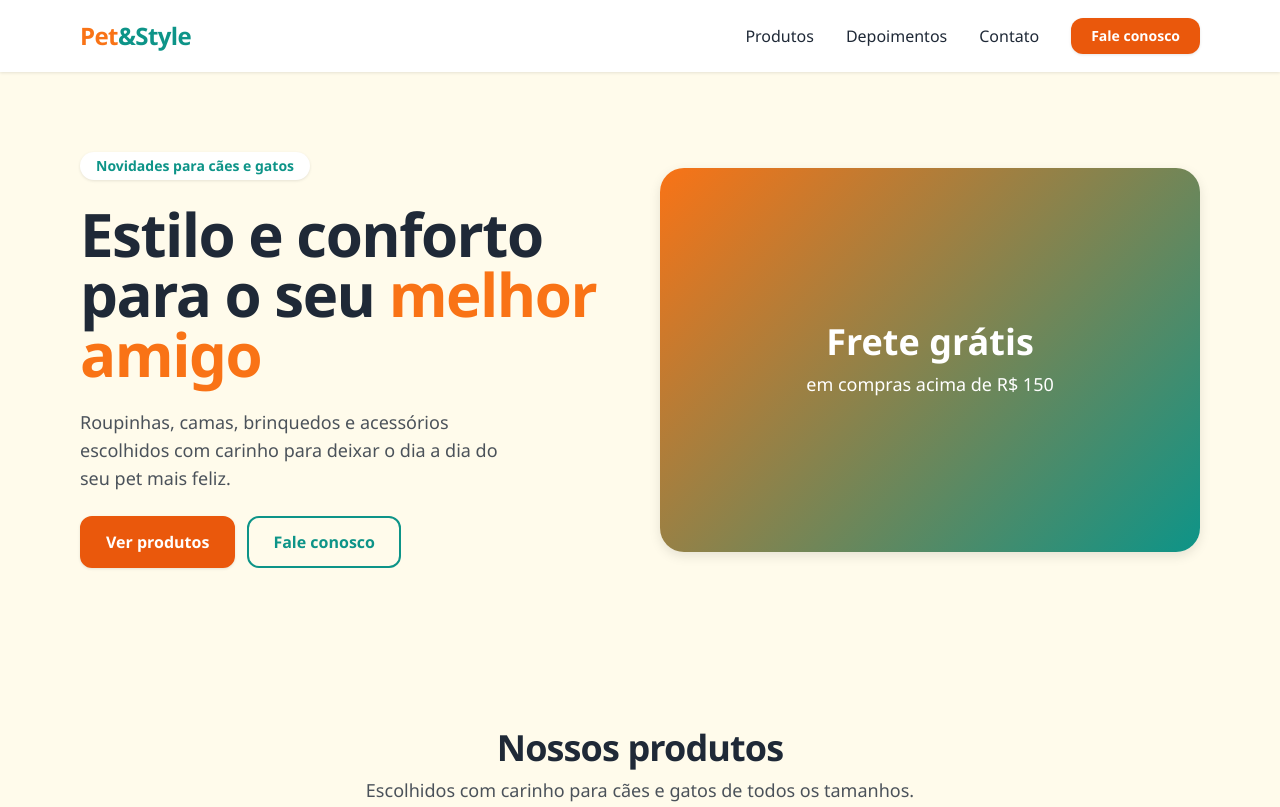
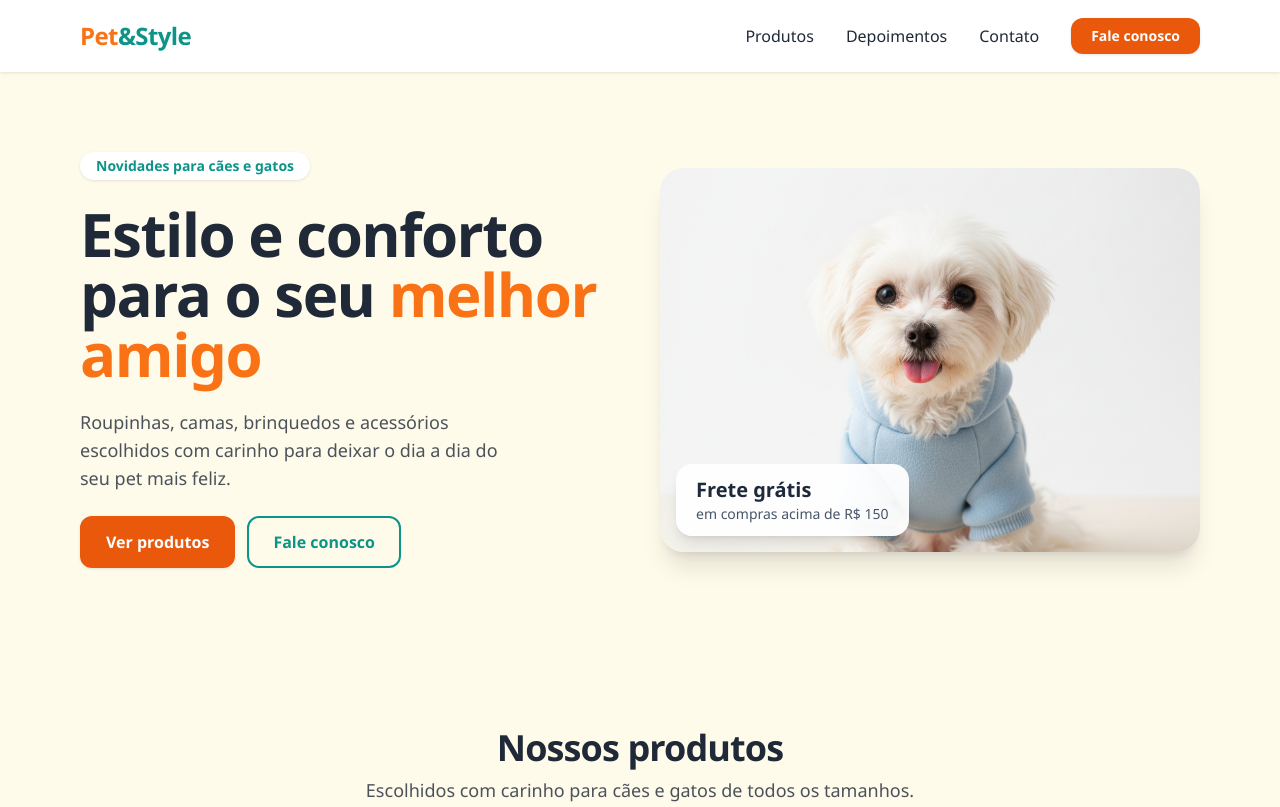
Before and after one commit to viniciuslira08/petstyle-loja-virtual, a website: page index.html in a window 1280 px wide. Shown: the top 807 px of the page. Drawn offline with nearby package versions, Linux system fonts and the light colour scheme.

Commit message:
feat: adiciona imagem de destaque no Hero

```diff
--- a/index.html
+++ b/index.html
@@ -72,9 +72,16 @@
           </div>
         </div>
 
-        <div class="hero__visual flex min-h-64 flex-col items-center justify-center gap-2 p-8 text-center md:min-h-96">
-          <p class="hero__visual-title text-3xl md:text-4xl">Frete grátis</p>
-          <p class="hero__visual-text text-lg">em compras acima de R$ 150</p>
+        <div class="relative">
+          <img
+            src="imagens/produto-roupinhas.png"
+            alt="Cachorro usando moletom azul de inverno"
+            class="h-64 w-full rounded-3xl object-cover shadow-xl md:h-96"
+          />
+          <div class="absolute bottom-4 left-4 right-4 flex flex-col rounded-2xl bg-white/95 px-5 py-3 shadow-lg sm:right-auto">
+            <p class="text-xl font-bold text-slate-800">Frete grátis</p>
+            <p class="text-sm text-slate-600">em compras acima de R$ 150</p>
+          </div>
         </div>
 
       </div>
```
